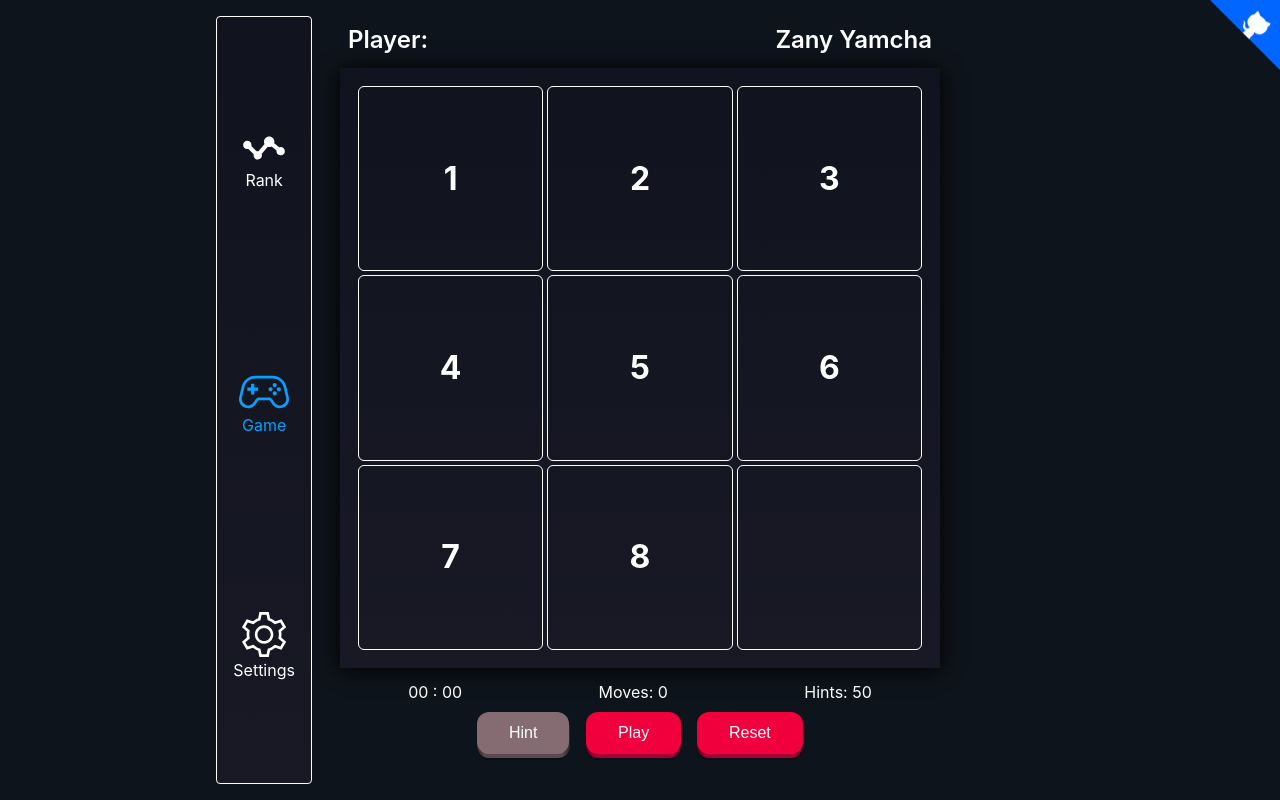
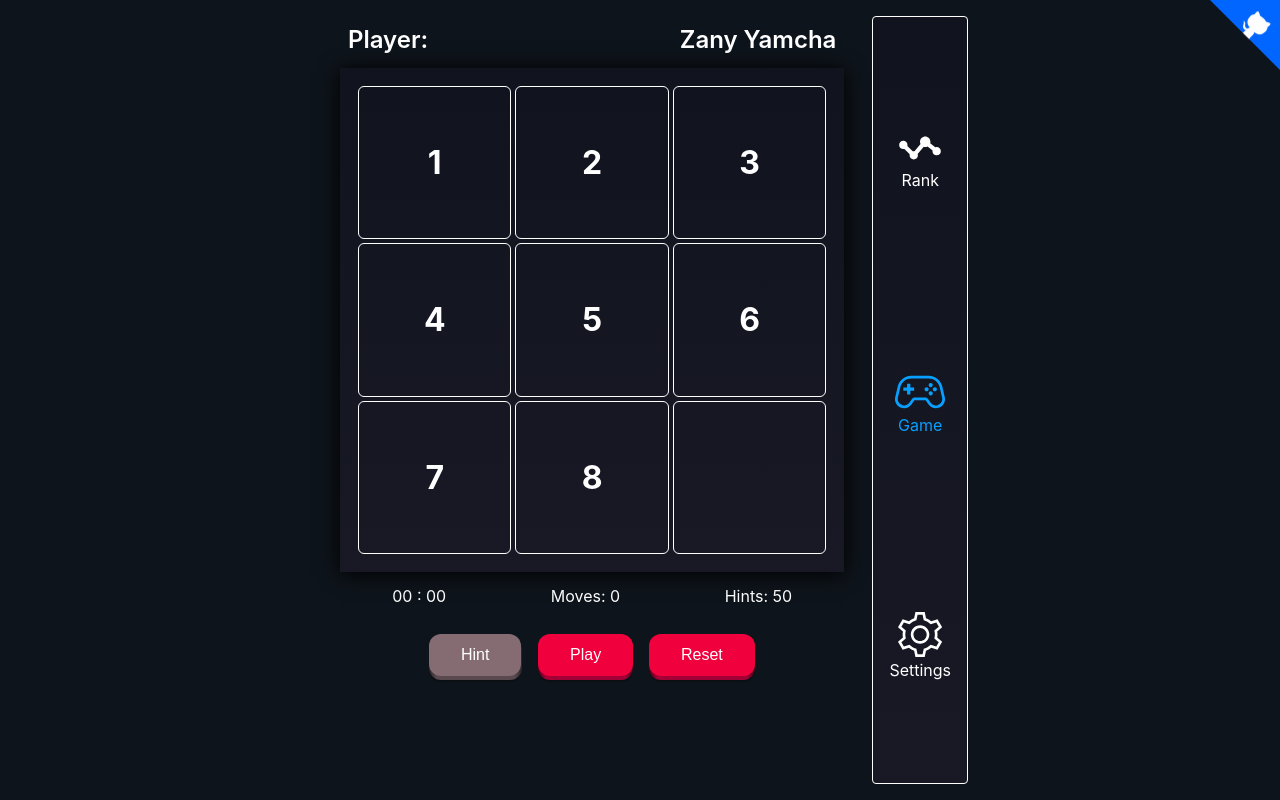
Before and after one commit to privilegemendes/Miyagi, a React (Create React App) app: page /game in a window 1280 px wide. Built offline with nearby package versions, Linux system fonts and the light colour scheme.

Commit message:
improved layout for large screens, removed zoom disabler

```diff
--- a/src/components/Game/Game.tsx
+++ b/src/components/Game/Game.tsx
@@ -21,7 +21,6 @@ export const Game: FC<Props> = () => {
 	const { puzzleSolved, reset, gameState} = usePuzzle();
 
 	return<>
-		<NavBar/>
 		<GameWrapper
 			reset={reset}
 			puzzleSolved={puzzleSolved}
@@ -36,6 +35,7 @@ export const Game: FC<Props> = () => {
 				<PuzzleControls/>
 			</GameContainer>
 		</GameWrapper>
+		<NavBar/>
 		</>;
 }
 const Name = styled.h1`
@@ -66,6 +66,7 @@ const GameWrapper = styled.div<StyleProps>`
   justify-content: stretch;
   align-items: stretch;
   padding: 12px;
+  flex: 1 1 auto;
 
   @media screen  and (min-width: 769px) {
     margin: 16px 16px 16px 16px;
--- a/src/components/Home/Home.tsx
+++ b/src/components/Home/Home.tsx
@@ -10,8 +10,6 @@ import {Rank} from "../Rank";
 import {
 	GameSettingsProvider,
 } from "../../contexts/game-settings-provider/GameSettingsProvider";
-
-import {ZoomDisabler} from "../ZoomDisabler";
 import {usePortraitMode} from "../../hooks/usePortraitMode/usePortraitMode";
 import {
 	PortraitModeProvider
@@ -41,10 +39,10 @@ export const Home:FC = () => {
     usePortraitMode();
     const {height, width} = useWindowDimensions();
   return <>
-          <ZoomDisabler/>
 		  <Router>
 			  <PortraitModeProvider>
-				  <HomeGridContainer width={width} height={height}>
+				  <HomeGridWrapper width={width} height={height}>
+					  <HomeGridContainer>
 						  <GameSettingsProvider>
 							  <PuzzleProvider>
 								  <Routes/>
@@ -54,6 +52,7 @@ export const Home:FC = () => {
 							  </PuzzleProvider>
 						  </GameSettingsProvider>
 					  </HomeGridContainer>
+				  </HomeGridWrapper>
 			  </PortraitModeProvider>
 		  </Router>
         </>
@@ -63,25 +62,43 @@ export const Home:FC = () => {
 export default Home;
 
 
-const HomeGridContainer = styled.div<StyleProps>`
+const HomeGridWrapper = styled.div<StyleProps>`
     position: relative;
     display: grid;
     grid-template-columns: 1fr min(65ch, 100%) 1fr;
     grid-template-rows: 1fr;
     grid-template-areas:
-        "nav puzzle right";
+        "left puzzle right";
 	  width: 100vw;
 	  height: 100vh;
     background: hsl(210deg, 30%, 8%);
     color: #fff;
 
     @media screen and (max-width: 768px) {
-        grid-template-rows: 1fr 0.2fr;
+        //grid-template-rows: 1fr 0.2fr;
         grid-template-columns: 1fr min(65ch, 100%) 1fr;
         grid-template-areas:
-        "left puzzle right"
-        "left nav right";
+        "left puzzle right" ;
+        //"left nav right";
         //height: ${props => props.height - 24}px;
+    }
+
+`;
+
+const HomeGridContainer = styled.div`
+    grid-area: puzzle;
+  	display: flex;
+  	flex-direction: column;
+
+
+  @media screen and (min-width: 769px) {
+	flex-direction: row;
+	flex-wrap: nowrap;
+	justify-content: center;
+	align-items: stretch;
+	align-content: center;
+
+
   }
 
 `;
--- a/src/components/PuzzleControls/PuzzleControls.tsx
+++ b/src/components/PuzzleControls/PuzzleControls.tsx
@@ -61,7 +61,7 @@ const StatsContainer = styled.div`
   align-items: stretch;
   flex-wrap: nowrap;
   justify-content: space-between;
-  margin-bottom: 16px;
+  margin-bottom: 34px;
 `;
 
 const PuzzleControlsContainer = styled.div`
@@ -70,6 +70,8 @@ const PuzzleControlsContainer = styled.div`
   margin-top: 16px;
   border-radius: 8px;
   align-items: stretch;
+  flex-wrap: nowrap;
+  justify-content: space-between;
 `
 
 const GameController = styled.div `
--- a/src/components/Rank/Rank.tsx
+++ b/src/components/Rank/Rank.tsx
@@ -23,7 +23,6 @@ export const Rank: FC = () => {
     }, []);
 
     return <>
-        <NavBar/>
         <RankContainer puzzleSolved={puzzleSolved} gameState={gameState}>
             <RankTable>
                 <Title> {playerName}'s <br/><br/> 🏆 Wall of Shame 🏆</Title>
@@ -51,7 +50,7 @@ export const Rank: FC = () => {
                 }
             </RankTable>
         </RankContainer>
-
+		<NavBar/>
     </>;
 };
 
--- a/src/components/Settings/GameSettingsTable.tsx
+++ b/src/components/Settings/GameSettingsTable.tsx
@@ -53,7 +53,6 @@ export const GameSettingsTable: FC<Props> = ({settings}) => {
 	}
 
 	return<>
-		<NavBar/>
 		<SettingsContainer gameState={gameState} puzzleSolved={puzzleSolved}>
 			<SettingsTable>
 				<Title><div>⚙️</div><div>Settings</div></Title>
@@ -131,7 +130,7 @@ export const GameSettingsTable: FC<Props> = ({settings}) => {
 											>
 												😝 Privilege Mendes 😝
 											</a><br/><br/>
-											Special thanks to 🦄 <span style={{color:"purple"}}> Ursenna </span> 🦄 for testing dealing with my nonsense while I was building this.
+											Special thanks to 🦄 <span style={{color:"purple"}}> Ursenna </span> 🦄 for testing and dealing with my nonsense while I was building this game.
 										</div>
 									</Toast>)
 								}
@@ -165,6 +164,7 @@ export const GameSettingsTable: FC<Props> = ({settings}) => {
 				))}
 			</SettingsTable>
 		</SettingsContainer>
+		<NavBar/>
 	</>
 
 };
--- a/src/components/Toast/Toast.tsx
+++ b/src/components/Toast/Toast.tsx
@@ -104,7 +104,7 @@ const ToastNewWrapper = styled.div`
 
     @keyframes slide-in {
         from {
-            transform: translate(100%, -50%);
+           opacity: 0;
         }
     }
 
@@ -204,8 +204,9 @@ const TextContainer = styled.div`
   }
 `;
 const Action = styled.div`
-    margin: 0;
     flex-direction: row;
+    margin: 8px;
+
 `;
 
 const CloseButton = styled.button`
--- a/src/components/Tutorial/Tutorial.tsx
+++ b/src/components/Tutorial/Tutorial.tsx
@@ -34,7 +34,6 @@ export const Tutorial:FC = () => {
 
 
 	return <>
-		<NavBar/>
 		<TutorialWrapper>
 			<TutorialContainer>
 			<ReactMarkdown children={markdown} remarkPlugins={[remarkGfm]}/>
@@ -53,6 +52,7 @@ export const Tutorial:FC = () => {
 
 			</Toast>)}
 		</TutorialWrapper>
+		<NavBar/>
 	</>
 };
 
--- a/src/contexts/puzzle-provider/PuzzleProvider.tsx
+++ b/src/contexts/puzzle-provider/PuzzleProvider.tsx
@@ -198,7 +198,7 @@ export const PuzzleProvider: FC<Props> =
 				setShowHintToggle(false);
 			}, 1000);
 
-		}, []);
+		}, [setShowHintToggle]);
 
 		const contextValue = useMemo(() => ({
 			puzzle,
@@ -235,7 +235,7 @@ export const PuzzleProvider: FC<Props> =
 					variant={"warning"}
 					enableAction={true}
 					disableIcons={false}
-					action={"Okay, I don't need hints because I'm a badass."}
+					action={"I don't need hints because I'm a badass."}
 					onClick={() => setShowHintToggle(false)}
 				>
 					Oopsie! 😭 Hints are currently only available for puzzles of size 3x3.
```
Lines whose indentation alone changed are shown as unchanged.
